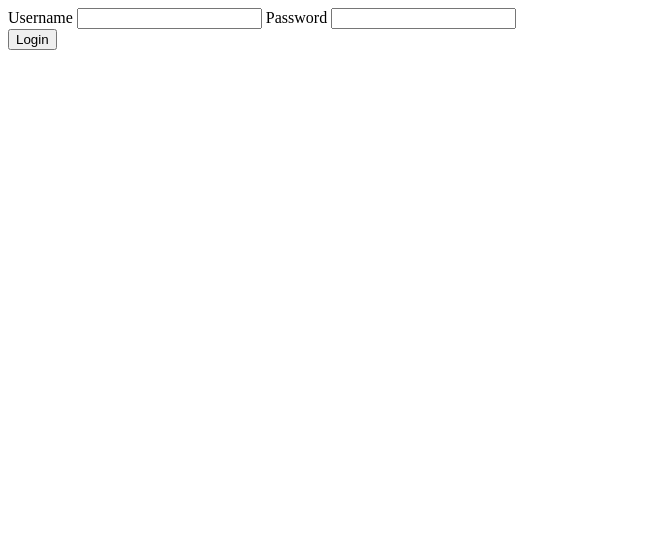
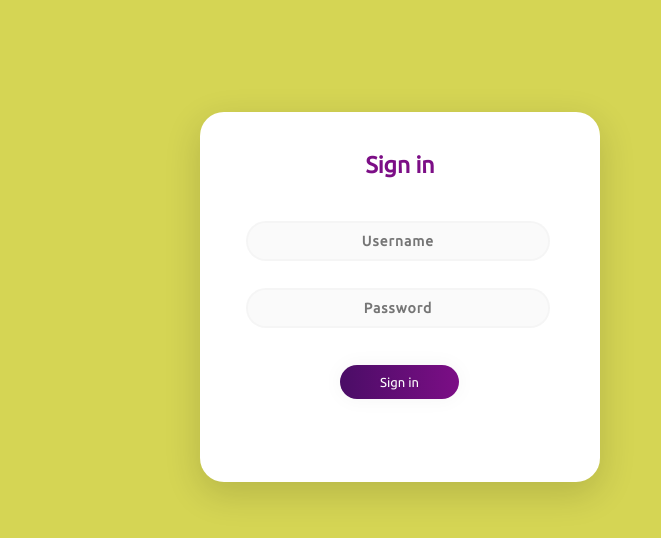
Before and after one commit to nikola-stevanovic14/NSI_ElectronJS, an Electron app: page views/login.html in a window 800 px wide. Shown: the whole page, without its empty margins (0-661 px from the left). Drawn offline with Linux system fonts and the light colour scheme.

Commit message:
login strana - unapredjen dizajn i dodata poruka prilikom unosenja losih parametara

```diff
--- /dev/null
+++ b/css/style.css
@@ -0,0 +1,106 @@
+body {
+    background-color: #d5d554;
+    font-family: 'Ubuntu', sans-serif;
+}
+
+.main {
+    background-color: #FFFFFF;
+    width: 400px;
+    height: 370px;
+    margin: 7em auto;
+    border-radius: 1.5em;
+    box-shadow: 0px 11px 35px 2px rgba(0, 0, 0, 0.14);
+}
+
+.sign {
+    padding-top: 40px;
+    color: #7c0e86;
+    font-family: 'Ubuntu', sans-serif;
+    font-weight: bold;
+    font-size: 23px;
+}
+
+.un {
+width: 76%;
+color: rgb(38, 50, 56);
+font-weight: 700;
+font-size: 14px;
+letter-spacing: 1px;
+background: rgba(136, 126, 126, 0.04);
+padding: 10px 20px;
+border: none;
+border-radius: 20px;
+outline: none;
+box-sizing: border-box;
+border: 2px solid rgba(0, 0, 0, 0.02);
+margin-bottom: 50px;
+margin-left: 46px;
+text-align: center;
+margin-bottom: 27px;
+font-family: 'Ubuntu', sans-serif;
+}
+
+form.form1 {
+    padding-top: 20px;
+}
+
+.pass {
+        width: 76%;
+color: rgb(38, 50, 56);
+font-weight: 700;
+font-size: 14px;
+letter-spacing: 1px;
+background: rgba(136, 126, 126, 0.04);
+padding: 10px 20px;
+border: none;
+border-radius: 20px;
+outline: none;
+box-sizing: border-box;
+border: 2px solid rgba(0, 0, 0, 0.02);
+margin-bottom: 50px;
+margin-left: 46px;
+text-align: center;
+margin-bottom: 47px;
+font-family: 'Ubuntu', sans-serif;
+}
+
+
+.un:focus, .pass:focus {
+    border: 2px solid rgba(0, 0, 0, 0.18) !important;
+
+}
+
+.submit {
+  cursor: pointer;
+    border-radius: 5em;
+    color: #fff;
+    background: linear-gradient(to right, #4a0d66, #7c0e86);
+    border: 0;
+    padding-left: 40px;
+    padding-right: 40px;
+    padding-bottom: 10px;
+    padding-top: 10px;
+    font-family: 'Ubuntu', sans-serif;
+    margin-left: 35%;
+    font-size: 13px;
+    box-shadow: 0 0 20px 1px rgba(0, 0, 0, 0.04);
+    margin-top: 10px;
+}
+
+.wrong {
+    text-shadow: 0px 0px 1px rgba(14, 13, 13, 0.3);
+    color: red;
+    padding-top: 15px;
+}
+
+a {
+    text-shadow: 0px 0px 3px rgba(117, 117, 117, 0.12);
+    color: #E1BEE7;
+    text-decoration: none
+}
+
+@media (max-width: 600px) {
+    .main {
+        border-radius: 0px;
+    }
+}
--- a/dbService.js
+++ b/dbService.js
@@ -56,6 +56,7 @@ exports.login = async(user) => {
                 }
                 resolve(null)
             }
+            resolve(null)
         })
     })
 }
--- a/scripts/login.js
+++ b/scripts/login.js
@@ -1,10 +1,16 @@
-var onLoginClick = function(){
+const onLoginClick = function(){
     loginUser();
 }
-var loginUser = function(){
+const loginUser = function(){
     let user = {}
     user.username = $('#login_username_txb').val();
     user.password = $('#login_pass_txb').val();
     const response = window.api.sendSync("login-event", user);
-    console.log(response);
+    if(!response){
+        $('.wrong').css('display', 'block')
+    }
 }
+
+const hideWrongMsg = function(){
+    $('.wrong').css('display', 'none')
+}
--- a/views/login.html
+++ b/views/login.html
@@ -1,17 +1,23 @@
 <html>
     <head>
-        <script src="../libs/jquery-3.5.1.min.js"></script>
-        <script src="../scripts/login.js"></script>
+    <script src="../libs/jquery-3.5.1.min.js"></script>
+    <script src="../scripts/login.js"></script>
+    <link rel="stylesheet" href="../css/style.css">
+    <link href="https://fonts.googleapis.com/css?family=Ubuntu" rel="stylesheet">
+    <meta name="viewport" content="width=device-width, initial-scale=1" />
+    <link rel="stylesheet" href="path/to/font-awesome/css/font-awesome.min.css">
+    <title>Sign in</title>
     </head>
+
     <body>
-        <div>
-            <label> Username </label>
-            <input id="login_username_txb" />
-            <label> Password </label>
-            <input id="login_pass_txb" />
-
-            <br>
-            <button id="login_btn" onclick="onLoginClick()"> Login </button>
+        <div class="main">
+            <p class="sign" align="center">Sign in</p>
+            <form class="form1">
+                <input class="un " type="text" align="center" placeholder="Username" id="login_username_txb" onkeydown="hideWrongMsg()"/>
+                <input class="pass" type="password" align="center" placeholder="Password" id="login_pass_txb" onkeydown="hideWrongMsg()"/>
+                <a class="submit" align="center" id="login_btn" onclick="onLoginClick()">Sign in</a>
+                <p class="wrong" align="center" style="display: none;">Wrong username or password!</p>
+            </form>
         </div>
     </body>
 </html>
```
Also changed, not shown: main.js (+1 -10 lines).
